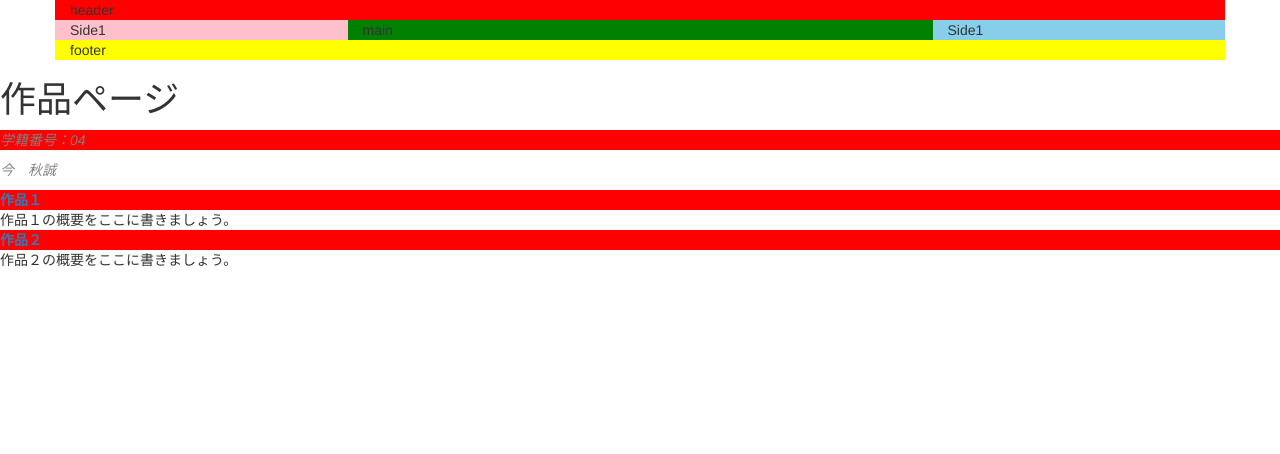
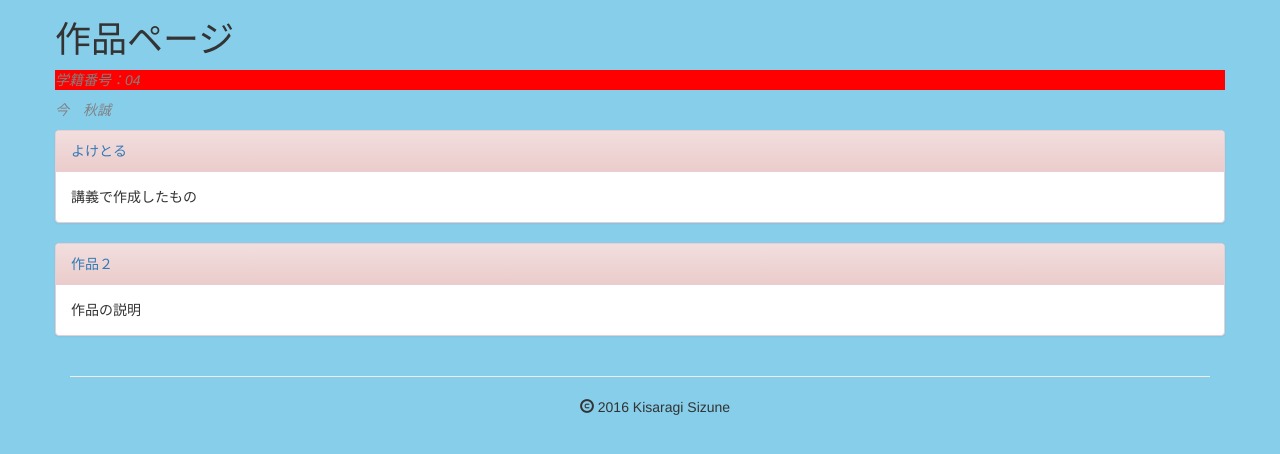
Before and after one commit to kisaragi46sizune/kisaragi46sizune.github.io, a plain HTML site: page index.html in a window 1280 px wide. Drawn offline with nearby package versions, Linux system fonts and the light colour scheme.

Commit message:
パネルの追加

```diff
--- a/index.html
+++ b/index.html
@@ -1,7 +1,6 @@
 <!DOCTYPE html>
 <html lang="ja">
     <head>
-    <link rel="stylesheet" href="./mystyles.css">
         <meta charset="utf8" />
         <meta http-equiv="X-UA-Compatible" content="IE=edge">
    <meta name="viewport" content="width=device-width, initial-scale=1">
@@ -19,30 +18,32 @@
         Webページのソースに表示されるので秘密の
         情報はかかないこと
         -->
+            <link rel="stylesheet" href="./mystyles.css">
     </head>
     <body>
-
-        <div class="container" id="header" style="background: red">header</div>
         <div class="container">
-
         <div class="row">
-          <div class="col-sm-3"style="background: pink">Side1</div>
-          <div class="col-sm-6"style="background: green">main</div>
-          <div class="col-sm-3"style="background: skyblue">Side1</div>
-        </div>
-      </div>
-
-        <div class="container" id="footer" style="background: yellow;">footer</div>
 
         <h1>作品ページ</h1>
         <p class="work-title">学籍番号：04</p>
         <p>今　秋誠</p>
-        <dl>
-            <dt class="work-title"><a href="./folder1/">作品１</a></dt>
-            <dd>作品１の概要をここに書きましょう。</dd>
 
-            <dt class="work-title"><a href="./folder2/">作品２</a></dt>
-            <dd>作品２の概要をここに書きましょう。</dd>
+        <div class="panel panel-danger">
+          <div class="panel-heading"><a href="./folder1/">よけとる</a></div>
+          <div class="panel-body">
+            講義で作成したもの
+          </div>
+        </div>
+        <div class="panel panel-danger">
+          <div class="panel-heading"><a href="./folder2/">作品２</a></div>
+          <div class="panel-body">
+            作品の説明
+          </div>
         </dl>
+      </div>
+    </div>
+
+      <hr>
+      <div class="container text-center" id="footer"><span class="glyphicon glyphicon-copyright-mark"></span> 2016 Kisaragi Sizune</div>
     </body>
 </html>
```
